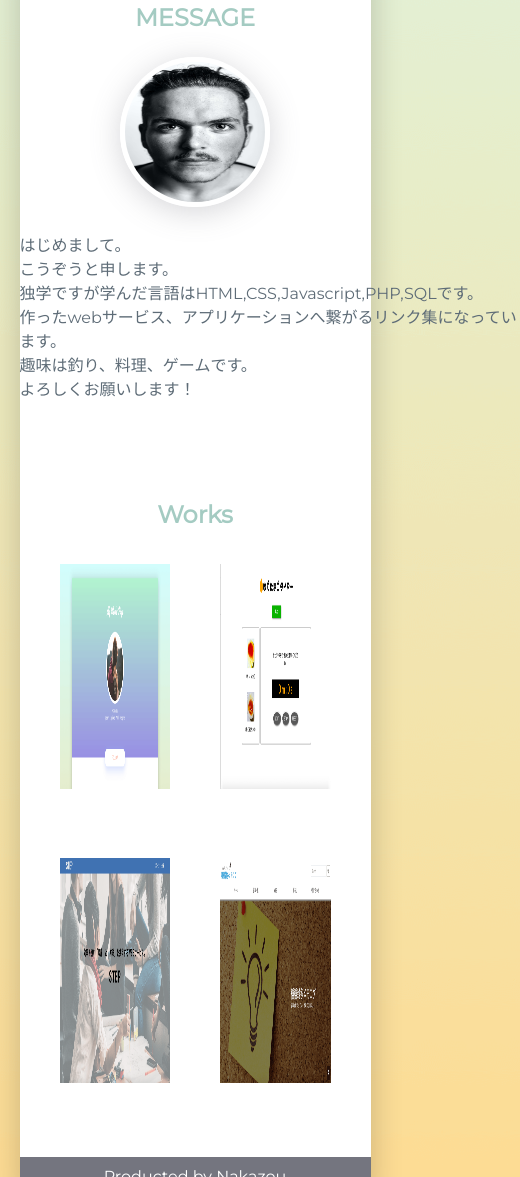
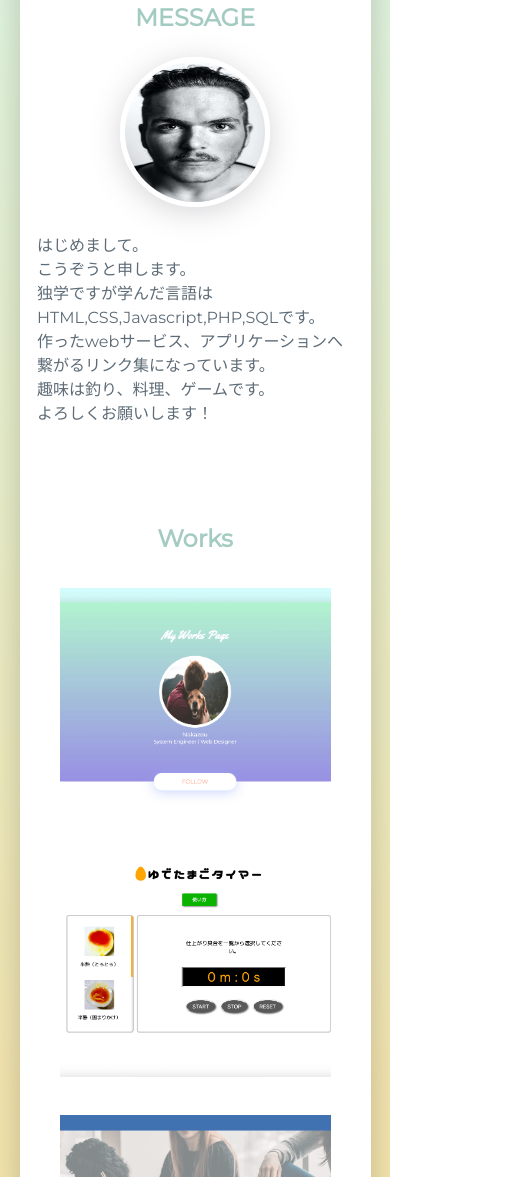
Before and after one commit to nakakou/PrivateWorks, a plain HTML site: page index.html in a window 390 px wide. Shown: the part 823-2000 px from the top of the page, 520 px wide, since content can reach past the window. Drawn offline with Linux system fonts and the light colour scheme.

Commit message:
製作途中

```diff
--- a/style.css
+++ b/style.css
@@ -28,18 +28,17 @@ body{
   margin: 50px auto;
   box-shadow: 0 5px 30px rgba(0, 0, 0, .2);
 }
-@media only screen and (max-width:767px) {
+@media only screen and (max-width:767px) { /*タブレット縦までのサイズ*/
   .main_section{
     width: 100%;
     margin: 0 auto;
 
   }
   }
-  @media only screen and (max-width:989px) {
+  @media only screen and (max-width:979px) {/*980px以下で崩れないように*/
     .main_section{
       width: 90%;
       margin: 0 auto;
-
     }
     }
 
@@ -105,6 +104,11 @@ body{
   margin-right: auto;
   text-align: left;
 }
+@media only screen and (max-width:499px) {/*width500未満で余白が無くなる*/
+  .about_detail{
+    width: 90%;
+  }
+  }
 
 /*===メッセージエリア===*/
 .message_section{
@@ -133,6 +137,11 @@ body{
   margin-right: auto;
   text-align: left;
 }
+@media only screen and (max-width:499px) {/*width500未満で余白が無くなる*/
+  .message_detail{
+    width: 90%;
+  }
+  }
 
 /*===フッター===*/
 .footer_section{
@@ -141,7 +150,11 @@ body{
   padding-bottom: 10px;
   text-align: center;
   color: white;
+  /*worksでhoverアクションすると背景が切れるため*/
+  margin-top: 100px;
 }
+
+
 
 /*===ボタン===*/
 .button{
@@ -186,13 +199,29 @@ body{
   width: calc(50% - 30px * 1 / 2);
   transition: 1s;
 }
+@media only screen and (max-width:767px) {/*タブレット以下はworksの画像を縦に並べる*/
+  .works_box_list li{
+    width: 100%;
+    margin: 0 auto;
+  }
+  }
 .works_box_list li:nth-child(2n+2){
   margin-right: 0;
 }
+@media only screen and (max-width:767px) {/*タブレット以下はworksの画像を縦に並べる*/
+  .works_box_list li{
+    margin-right: auto;
+  }
+  }
 .works_img{
   height: 225px;
   width: 100%;
 }
+@media only screen and (max-width:979px) {
+  .works_img{
+    object-fit: cover;
+  }
+  }
 .work_infomation{
   height: 0;
   opacity: 0;
```
